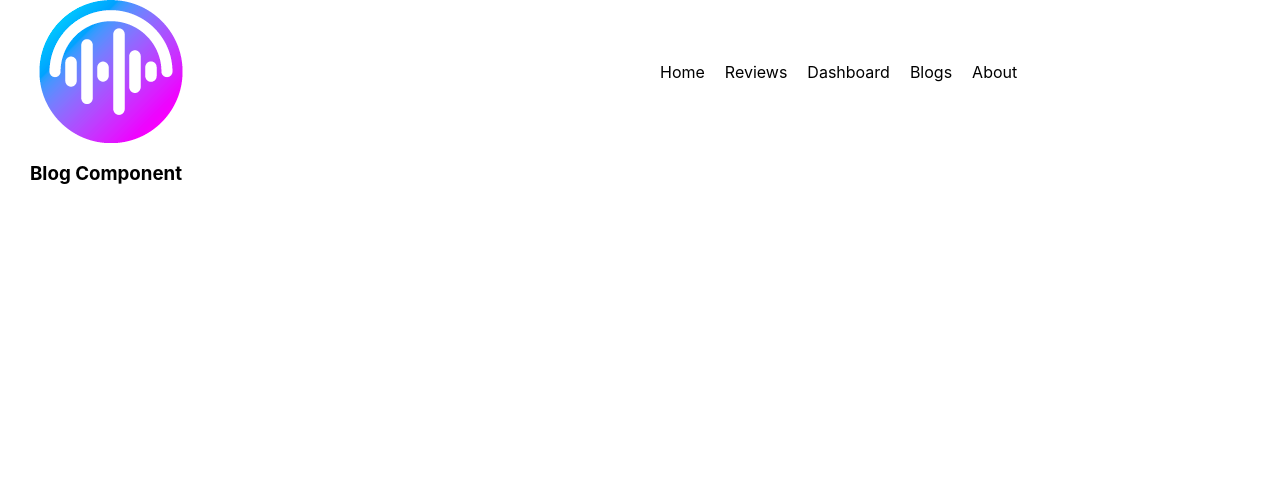
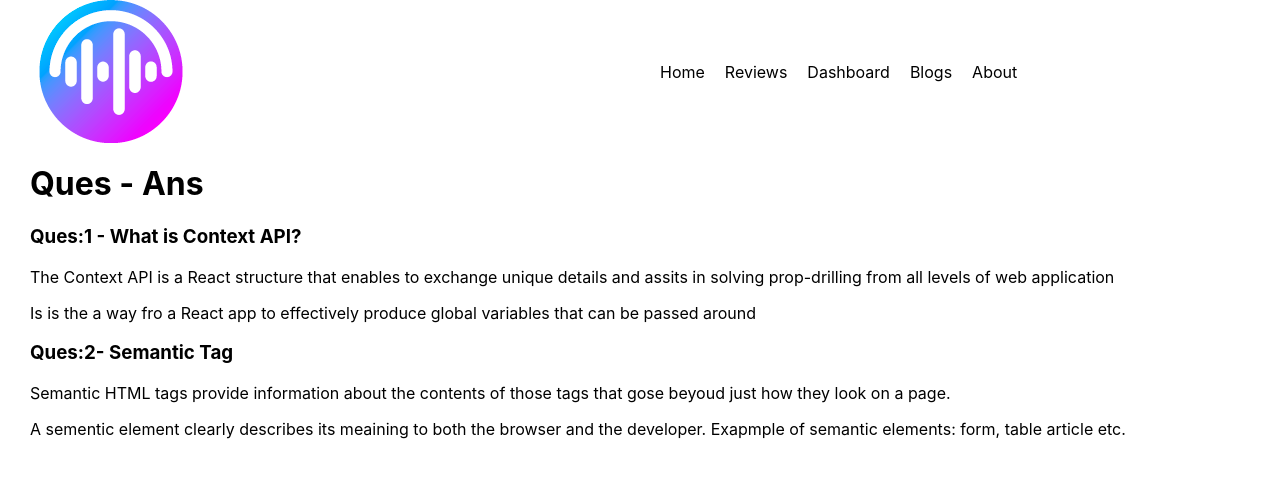
Before and after one commit to omarfurkan/load-glosny, a React (Create React App) app: page /blogs in a window 1280 px wide. Shown: the top 478 px of the page. Built offline with nearby package versions, Linux system fonts and the light colour scheme.

Commit message:
in blog page 2 ques done

```diff
--- a/src/components/Blogs/Blogs.js
+++ b/src/components/Blogs/Blogs.js
@@ -3,7 +3,13 @@ import React from 'react';
 const Blogs = () => {
     return (
         <div>
-            <h3>Blog Component</h3>
+            <h1>Ques - Ans</h1>
+            <h3>Ques:1 - What is Context API?</h3>
+            <p>The Context API is a React structure that enables to exchange unique details and assits in solving prop-drilling from all levels of web application</p>
+            <p>Is is the a way fro a React app to effectively produce global variables that can be passed around</p>
+            <h3>Ques:2- Semantic Tag</h3>
+            <p>Semantic HTML tags provide information about the contents of those tags that gose beyoud just how they look on a page.</p>
+            <p>A sementic element clearly describes its meaining to both the browser and the developer. Exapmple of semantic elements: form, table article etc.</p>
         </div>
     );
 };
```
